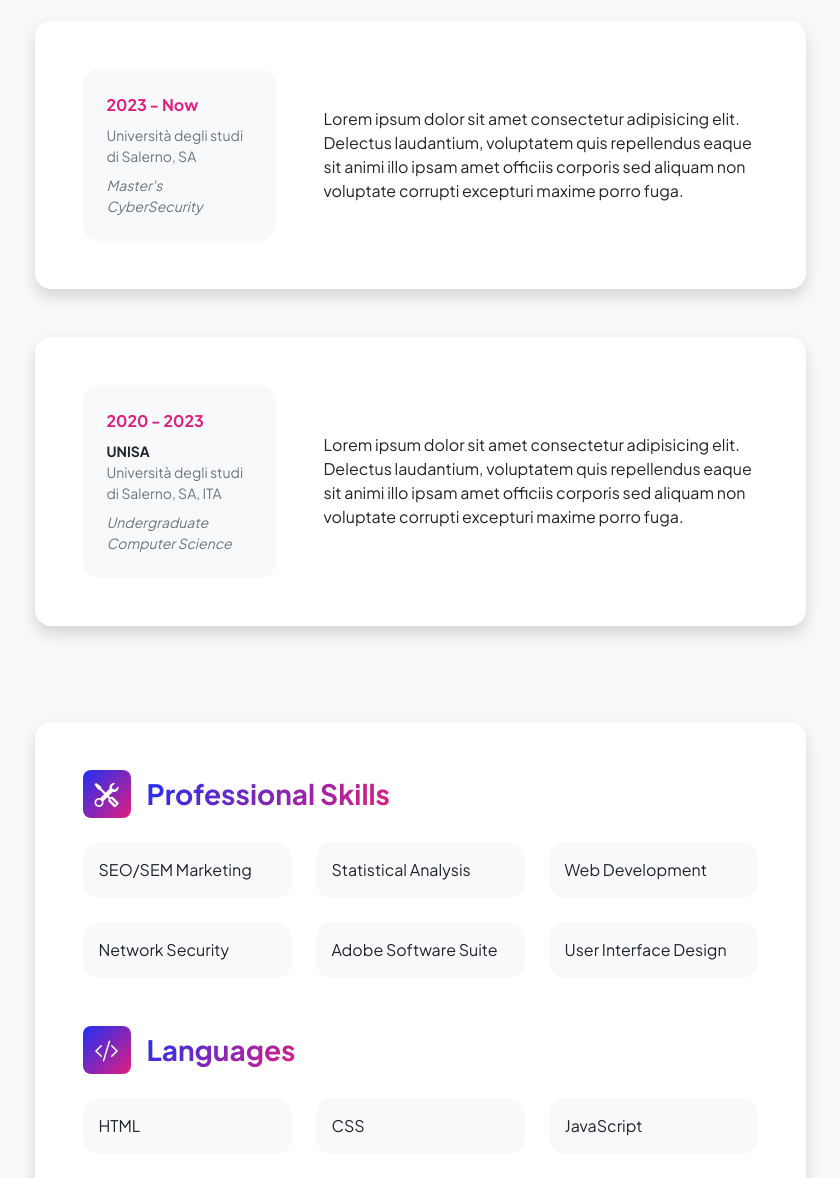
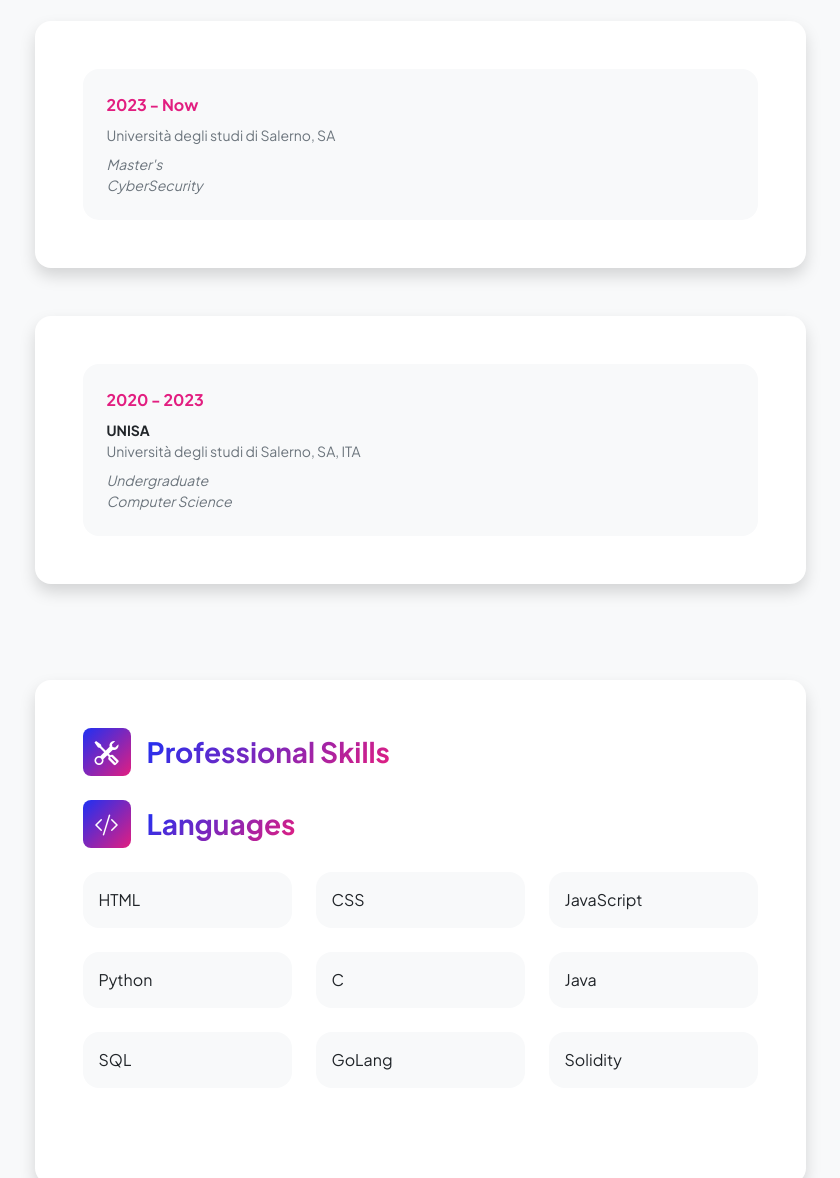
Before and after one commit to PauLaure/PauLaure.github.io, a website: page dist/resume.html in a window 1280 px wide. Shown: the part 291-1469 px from the top of the page, without its empty margins (220-1060 px from the left). Drawn offline with nearby package versions, Linux system fonts and the light colour scheme.

Commit message:
"fixed profeesional skills and education's description"

```diff
--- a/dist/resume.html
+++ b/dist/resume.html
@@ -113,7 +113,7 @@
                                                 </div>
                                             </div>
                                         </div>
-                                        <div class="col-lg-8"><div>Lorem ipsum dolor sit amet consectetur adipisicing elit. Delectus laudantium, voluptatem quis repellendus eaque sit animi illo ipsam amet officiis corporis sed aliquam non voluptate corrupti excepturi maxime porro fuga.</div></div>
+                                       <!-- <div class="col-lg-8"><div>Lorem ipsum dolor sit amet consectetur adipisicing elit. Delectus laudantium, voluptatem quis repellendus eaque sit animi illo ipsam amet officiis corporis sed aliquam non voluptate corrupti excepturi maxime porro fuga.</div></div> -->
                                     </div>
                                 </div>
                             </div>
@@ -134,8 +134,8 @@
                                                 </div>
                                             </div>
                                         </div>
-                                        <div class="col-lg-8"><div>Lorem ipsum dolor sit amet consectetur adipisicing elit. Delectus laudantium, voluptatem quis repellendus eaque sit animi illo ipsam amet officiis corporis sed aliquam non voluptate corrupti excepturi maxime porro fuga.</div></div>
-                                    </div>
+                                       <!-- <div class="col-lg-8"><div>Lorem ipsum dolor sit amet consectetur adipisicing elit. Delectus laudantium, voluptatem quis repellendus eaque sit animi illo ipsam amet officiis corporis sed aliquam non voluptate corrupti excepturi maxime porro fuga.</div></div>
+                                --></div>
                                 </div>
                             </div>
                         </section>
@@ -152,7 +152,7 @@
                                             <div class="feature bg-primary bg-gradient-primary-to-secondary text-white rounded-3 me-3"><i class="bi bi-tools"></i></div>
                                             <h3 class="fw-bolder mb-0"><span class="text-gradient d-inline">Professional Skills</span></h3>
                                         </div>
-                                        <div class="row row-cols-1 row-cols-md-3 mb-4">
+                                        <!--<div class="row row-cols-1 row-cols-md-3 mb-4">
                                             <div class="col mb-4 mb-md-0"><div class="d-flex align-items-center bg-light rounded-4 p-3 h-100">SEO/SEM Marketing</div></div>
                                             <div class="col mb-4 mb-md-0"><div class="d-flex align-items-center bg-light rounded-4 p-3 h-100">Statistical Analysis</div></div>
                                             <div class="col"><div class="d-flex align-items-center bg-light rounded-4 p-3 h-100">Web Development</div></div>
@@ -162,7 +162,7 @@
                                             <div class="col mb-4 mb-md-0"><div class="d-flex align-items-center bg-light rounded-4 p-3 h-100">Adobe Software Suite</div></div>
                                             <div class="col"><div class="d-flex align-items-center bg-light rounded-4 p-3 h-100">User Interface Design</div></div>
                                         </div>
-                                    </div>
+                                    </div> -->
                                     <!-- Languages list-->
                                     <div class="mb-0">
                                         <div class="d-flex align-items-center mb-4">
```
